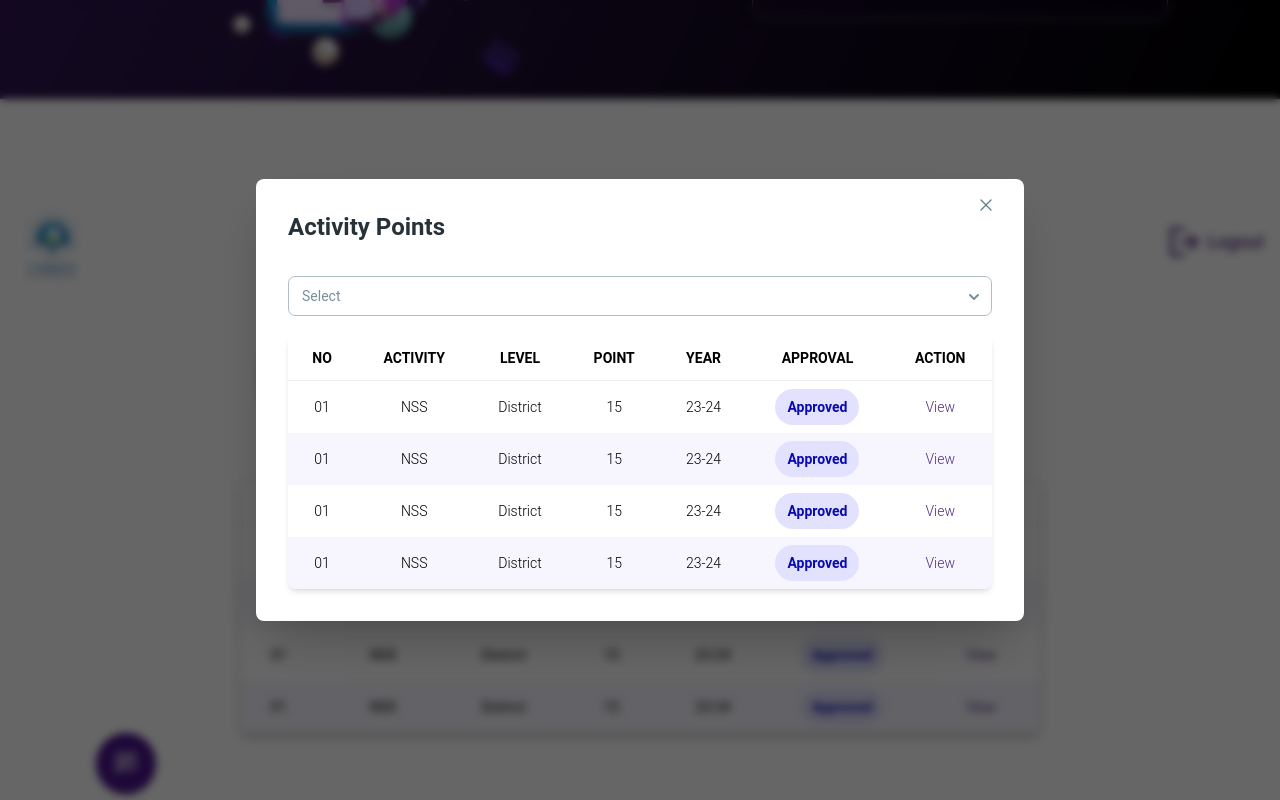
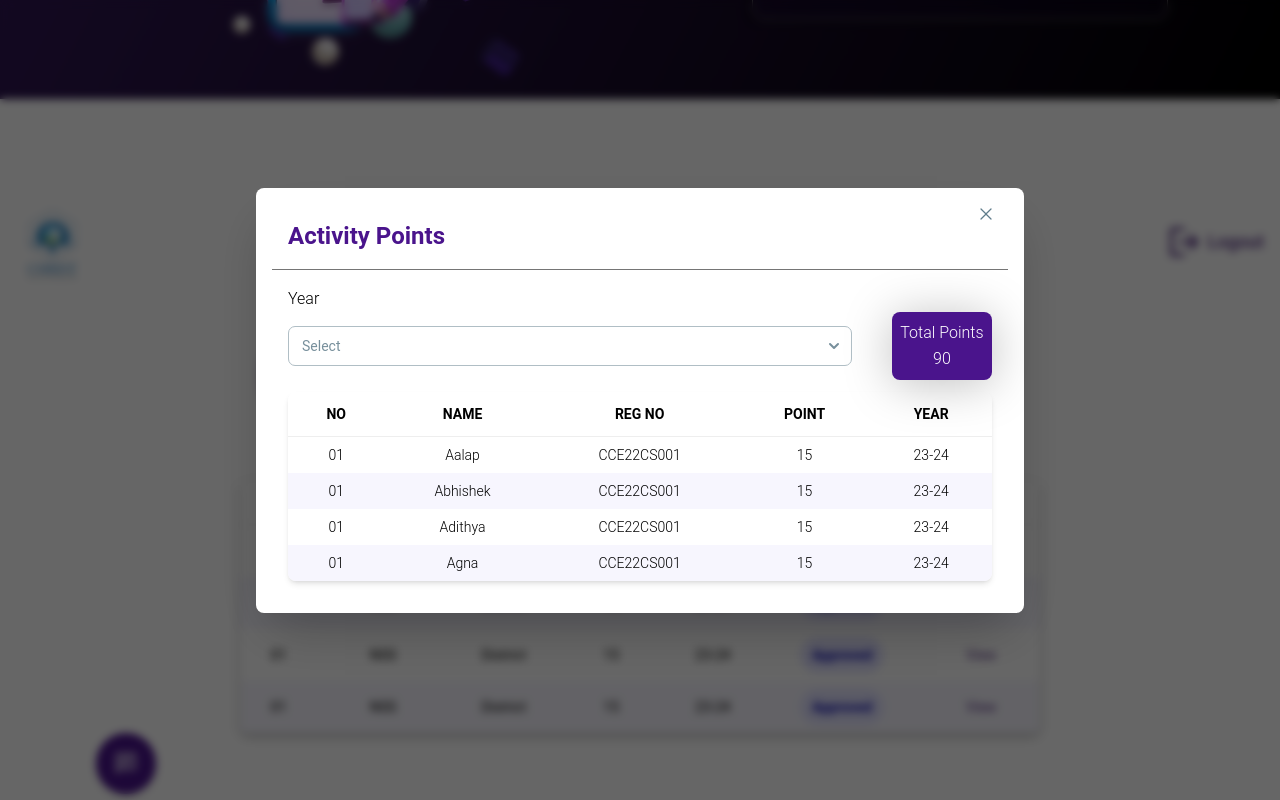
Before and after one commit to AlfrinP/client, a React (Vite) app: page /dashboard/student in a window 1280 px wide. Both pictures are taken after a click on the button "View Points". Shown: the part 497-1297 px from the top of the page. Built offline with nearby package versions, Linux system fonts and the light colour scheme.

Commit message:
made changes in viewpointsmodal, created table2

```diff
--- a/src/App.jsx
+++ b/src/App.jsx
@@ -1,6 +1,7 @@
 import Faculty from "./components/Dashboard/Faculty";
 import Student from "./components/Dashboard/Student";
 import Login from "./components/Login/Login";
+
 function App() {
   return (
     <>
--- a/src/components/Dashboard/EditCertificate.jsx
+++ b/src/components/Dashboard/EditCertificate.jsx
@@ -64,7 +64,6 @@ const EditCertificate = ({ isOpen, handleOpen }) => {
           <div>
             <div className="flex flex-row justify-end gap-2">
               <Button
-                onClick={handleOpen}
                 className="flex flex-row bg-blue-gray-100 w-fit p-1 px-5 rounded-md text-lowercase capitalize"
                 style={{ color: "#2930D4" }}
               >
--- a/src/components/Dashboard/Faculty.jsx
+++ b/src/components/Dashboard/Faculty.jsx
@@ -2,7 +2,7 @@ import React from "react";
 import faculty from "../../assets/Dashboard/Faculty/faculty.png";
 import short from "../../assets/General/short.png";
 import arrow_down from "../../assets/General/arrow_down.svg";
-import Table from "./Table";
+import Table from "./tables/Table";
 import Navbar from "../Navbar";
 
 function Faculty() {
--- a/src/components/Dashboard/FileUploadModal.jsx
+++ b/src/components/Dashboard/FileUploadModal.jsx
@@ -1,5 +1,5 @@
 import React from 'react';
-import { Select, Option, Dialog, DialogBody, DialogHeader } from '@material-tailwind/react';
+import { Select, Option, Dialog, DialogBody, DialogHeader,Button } from '@material-tailwind/react';
 import Add from "../../assets/General/Addicon.svg"
 function FileUploadModel({ isOpen, handleOpen }) {
   const handleSubmit = (e) => {
@@ -53,16 +53,16 @@ function FileUploadModel({ isOpen, handleOpen }) {
           </div>
           <div className="w-full flex justify-between items-center mt-4">
             <div className="flex items-center gap-3">
-              <button
+              <Button
                 type="submit"
-                className="bg-[#512B81] rounded text-white px-4 py-2 text-sm font-medium cursor-pointer"
+                className="bg-[#512B81] rounded text-white px-4 py-2 text-sm font-medium cursor-pointer text-lowercase capitalize" style={{color: "white"}}
               >
                 Upload files
-              </button>
+              </Button>
               <span className="text-gray-700">or</span>
               <a href="#" className="text-[#512B81] underline">Cancel</a>
             </div>
-            <button onClick={handleOpen} className="bg-[#512B81] rounded text-white  cursor-pointer w-fit">Done</button>
+            <Button onClick={handleOpen} className="bg-[#512B81] rounded text-white  cursor-pointer w-fit text-lowercase capitalize" style={{color:"white"}}>Done</Button>
           </div>
         </form>
       </DialogBody>
--- a/src/components/Dashboard/Student.jsx
+++ b/src/components/Dashboard/Student.jsx
@@ -2,7 +2,7 @@ import React from "react";
 import sprofile from "../../assets/Dashboard/Student/profile.png";
 import upload from "../../assets/General/file-upload.png";
 import graph from "../../assets/General/graph.png";
-import Table from "./Table";
+import Table from "./tables/Table";
 import Navbar from "../Navbar";
 import FileUploadModel from "./FileUploadModal";
 import ViewPointsModal from "./ViewPointsModal";
--- a/src/components/Dashboard/ViewPointsModal.jsx
+++ b/src/components/Dashboard/ViewPointsModal.jsx
@@ -1,6 +1,6 @@
 import { Dialog, DialogBody, DialogHeader, Option, Select } from '@material-tailwind/react'
 import React from 'react'
-import Table from './Table'
+import Table2 from './tables/Table2'
 
 function ViewPointsModal({ isOpen, handleOpen }) {
     return (
@@ -20,14 +20,23 @@ function ViewPointsModal({ isOpen, handleOpen }) {
                 />
             </svg>
             <DialogHeader>
-                <h3>Activity Points</h3>
+                <h3 className='text-purple-900'>Activity Points</h3>
             </DialogHeader>
 
-            <DialogBody className='flex flex-col gap-5'>
+            <DialogBody className='flex flex-col border-t border-gray-600'>
+            <h1 className='text-black'>Year</h1>
+            <div className='flex flex-row gap-10 center mb-3'>
             <Select variant="outlined" label="Select">
-                <Option>NSS</Option>
+                <Option>22-23</Option>
+                <Option>23-24</Option>
+                <Option>24-25</Option>
+                <Option>25-26</Option>
               </Select>
-                <Table />
+              <div className='bg-purple-900 w-fit p-2 rounded-lg box'>
+                <p className='text-center text-white'>Total Points 90</p>
+              </div>
+            </div>
+                <Table2 />
             </DialogBody>
         </Dialog>
     )
--- a/src/components/Dashboard/Table.jsx
+++ b/src/components/Dashboard/tables/Table.jsx
@@ -1,5 +1,5 @@
 import React from "react";
-import ViewCertificate from "./ViewCertificate";
+import ViewCertificate from "../ViewCertificate";
 
 function Table() {
   const [openViewCertificate, setOpenViewCertificate] = React.useState(false);
--- /dev/null
+++ b/src/components/Dashboard/tables/Table2.jsx
@@ -0,0 +1,87 @@
+import React from "react";
+import ViewCertificate from "../ViewCertificate";
+
+function Table2() {
+  const [openViewCertificate, setOpenViewCertificate] = React.useState(false);
+  const handleOpenViewCertificate = () => setOpenViewCertificate(!openViewCertificate);
+
+  const data = [
+    {
+      no: "01",
+      Name: "Aalap",
+      Regno: "CCE22CS001",
+      point: "15",
+      year: "23-24",
+      approval: "Approved",
+    },
+    {
+      no: "01",
+      Name: "Abhishek",
+      Regno: "CCE22CS001",
+      point: "15",
+      year: "23-24",
+      approval: "Approved",
+    },
+    {
+      no: "01",
+      Name: "Adithya",
+      Regno: "CCE22CS001",
+      point: "15",
+      year: "23-24",
+      approval: "Approved",
+    },
+    {
+      no: "01",
+      Name: "Agna",
+      Regno: "CCE22CS001",
+      point: "15",
+      year: "23-24",
+      approval: "Approved",
+    },
+  ];
+  return (
+    <div className="relative overflow-x-auto shadow-md sm:rounded-lg w-full h-full">
+      <ViewCertificate
+        isOpen={openViewCertificate}
+        handleOpen={handleOpenViewCertificate}
+      />
+      <table className="w-full text-sm text-left rtl:text-right text-black">
+        <thead className="text-black uppercase bg-gray-5 border-b text-sm">
+          <tr>
+            <th scope="col" className="px-5 py-3 text-center">
+              No
+            </th>
+            <th scope="col" className="px-5 py-3 text-center">
+              Name
+            </th>
+            <th scope="col" className="px-5 py-3 text-center">
+              Reg no
+            </th>
+            <th scope="col" className="px-5 py-3 text-center">
+              Point
+            </th>
+            <th scope="col" className="px-5 py-3 text-center">
+              Year
+            </th>
+          </tr>
+        </thead>
+        <tbody className="text-black text-md">
+          {data.map((item, index) => (
+            <tr
+              key={index}
+              className="odd:bg-white even:bg-[#F7F6FE] "
+            >
+              <td className="px-5 py-2 text-center text-black">{item.no}</td>
+              <td className="px-5 py-2 text-center text-black">{item.Name}</td>
+              <td className="px-5 py-2 text-center text-black">{item.Regno}</td>
+              <td className="px-5 py-2 text-center text-black">{item.point}</td>
+              <td className="px-5 py-2 text-center text-black">{item.year}</td>
+            </tr>
+          ))}
+        </tbody>
+      </table>
+    </div>
+  );
+}
+
+export default Table2;
```
